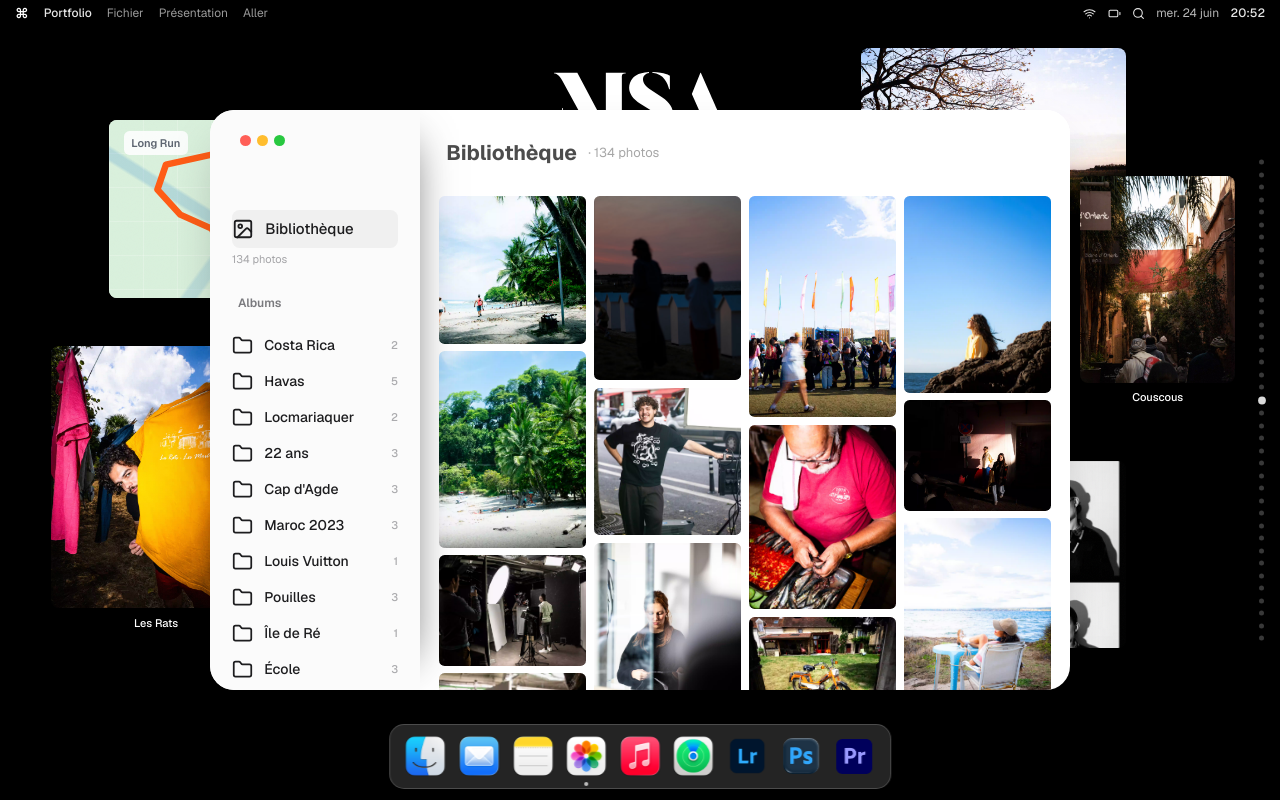
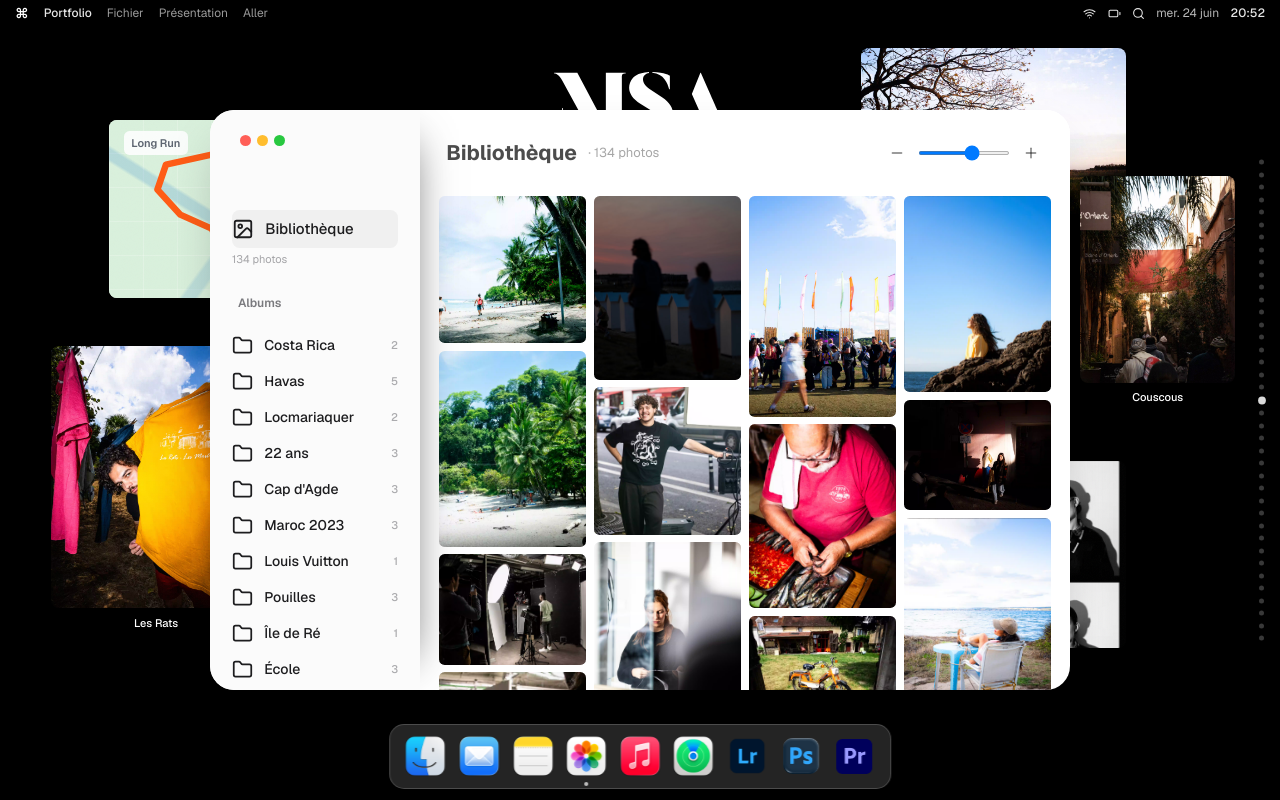
Before and after one commit to clementronde/mathis-portfolio, a Next.js app: page / in a window 1280 px wide. Both pictures are taken after a click on the button "Photos". Built offline with nearby package versions, Linux system fonts and the light colour scheme.

Commit message:
zoom dezoom photo

```diff
--- a/components/PhotosWindow.tsx
+++ b/components/PhotosWindow.tsx
@@ -6,7 +6,7 @@ import { AppIcon } from './icons/AppIcons';
 import { Lightbox } from './Lightbox';
 import { PROJECTS } from '@/data/projects';
 import { encodeSrc } from '@/utils/path';
-import { Folder, ImageIcon } from 'lucide-react';
+import { Folder, ImageIcon, Minus, Plus } from 'lucide-react';
 import { useScrollytellingStore, getStepPhotoScrollProgress } from '@/store/useScrollytellingStore';
 
 // Flatten all project images into a single list, tagged by project id
@@ -16,18 +16,47 @@ const ALL_PHOTOS = PROJECTS.flatMap((proj) =>
     .map((img, i) => ({ src: img, color: proj.color, projectId: proj.id, key: `${proj.id}-${i}` }))
 );
 
+const ZOOM_MIN = 0;
+const ZOOM_MAX = 5;
+const DEFAULT_ZOOM = 3;
+const COLUMNS_BY_ZOOM = [8, 7, 6, 4, 3, 2];
+const WHEEL_ZOOM_STEP = 420;
+const PINCH_ZOOM_IN_SCALE = 1.8;
+const PINCH_ZOOM_OUT_SCALE = 0.55;
+const ZOOM_COOLDOWN_MS = 260;
+
 export function PhotosWindow() {
   const [selectedProject, setSelectedProject] = useState<string | null>(null);
   const [lightboxIndex, setLightboxIndex] = useState<number | null>(null);
+  const [zoomLevel, setZoomLevel] = useState(DEFAULT_ZOOM);
   const step = useScrollytellingStore((state) => state.step);
   const windowContentRef = useRef<HTMLDivElement>(null);
   const galleryRef = useRef<HTMLDivElement>(null);
+  const wheelZoomDeltaRef = useRef(0);
+  const currentZoomRef = useRef(DEFAULT_ZOOM);
+  const gestureStartZoomRef = useRef(DEFAULT_ZOOM);
+  const lastZoomChangeRef = useRef(0);
 
   const filtered = selectedProject
     ? ALL_PHOTOS.filter((p) => p.projectId === selectedProject)
     : ALL_PHOTOS;
 
   const currentProject = PROJECTS.find((p) => p.id === selectedProject);
+  const columnCount = COLUMNS_BY_ZOOM[zoomLevel];
+  currentZoomRef.current = zoomLevel;
+  const setClampedZoom = (nextZoom: number | ((current: number) => number)) => {
+    setZoomLevel((current) => {
+      const value = typeof nextZoom === 'function' ? nextZoom(current) : nextZoom;
+      return Math.min(ZOOM_MAX, Math.max(ZOOM_MIN, value));
+    });
+  };
+  const nudgeZoom = (direction: -1 | 1) => {
+    const now = Date.now();
+    if (now - lastZoomChangeRef.current < ZOOM_COOLDOWN_MS) return;
+
+    lastZoomChangeRef.current = now;
+    setClampedZoom((current) => current + direction);
+  };
 
   useEffect(() => {
     const progress = getStepPhotoScrollProgress(step);
@@ -66,6 +95,53 @@ export function PhotosWindow() {
       windowContent.removeEventListener('touchstart', stopPropagation);
       windowContent.removeEventListener('touchmove', stopPropagation);
       windowContent.removeEventListener('touchend', stopPropagation);
+    };
+  }, []);
+
+  useEffect(() => {
+    const gallery = galleryRef.current;
+    if (!gallery) return;
+
+    const handleWheelZoom = (event: WheelEvent) => {
+      if (!event.ctrlKey) return;
+
+      event.preventDefault();
+      wheelZoomDeltaRef.current -= event.deltaY;
+
+      if (Math.abs(wheelZoomDeltaRef.current) < WHEEL_ZOOM_STEP) return;
+
+      nudgeZoom(wheelZoomDeltaRef.current > 0 ? 1 : -1);
+      wheelZoomDeltaRef.current = 0;
+    };
+
+    const handleGestureStart = (event: Event) => {
+      event.preventDefault();
+      gestureStartZoomRef.current = currentZoomRef.current;
+    };
+
+    const handleGestureChange = (event: Event) => {
+      const gestureEvent = event as Event & { scale?: number };
+      const scale = gestureEvent.scale ?? 1;
+
+      event.preventDefault();
+
+      if (scale >= PINCH_ZOOM_IN_SCALE && currentZoomRef.current === gestureStartZoomRef.current) {
+        nudgeZoom(1);
+      }
+
+      if (scale <= PINCH_ZOOM_OUT_SCALE && currentZoomRef.current === gestureStartZoomRef.current) {
+        nudgeZoom(-1);
+      }
+    };
+
+    gallery.addEventListener('wheel', handleWheelZoom, { passive: false });
+    gallery.addEventListener('gesturestart', handleGestureStart, { passive: false });
+    gallery.addEventListener('gesturechange', handleGestureChange, { passive: false });
+
+    return () => {
+      gallery.removeEventListener('wheel', handleWheelZoom);
+      gallery.removeEventListener('gesturestart', handleGestureStart);
+      gallery.removeEventListener('gesturechange', handleGestureChange);
     };
   }, []);
 
@@ -131,20 +207,50 @@ export function PhotosWindow() {
         <div className="flex-1 flex flex-col overflow-hidden">
           {/* Header */}
           <div
-            className="h-[86px] px-7 shrink-0 flex items-center gap-2"
+            className="h-[86px] px-7 shrink-0 flex items-center gap-2 min-w-0"
             style={{ background: '#ffffff' }}
           >
-            <span className="text-[23px] font-bold" style={{ color: 'rgba(0,0,0,0.7)' }}>
+            <span className="text-[23px] font-bold truncate min-w-0" style={{ color: 'rgba(0,0,0,0.7)' }}>
               {currentProject ? currentProject.title : 'Bibliothèque'}
             </span>
-            <span className="text-[14px] ml-1" style={{ color: 'rgba(0,0,0,0.35)' }}>
+            <span className="text-[14px] ml-1 shrink-0" style={{ color: 'rgba(0,0,0,0.35)' }}>
               · {filtered.length} photo{filtered.length > 1 ? 's' : ''}
             </span>
             {currentProject && (
-              <span className="text-[11px] ml-auto" style={{ color: 'rgba(0,0,0,0.3)' }}>
+              <span className="text-[11px] ml-auto shrink-0" style={{ color: 'rgba(0,0,0,0.3)' }}>
                 {currentProject.location} · {currentProject.year}
               </span>
             )}
+            <div className="ml-auto flex shrink-0 items-center gap-2" style={{ color: 'rgba(0,0,0,0.52)' }}>
+              <button
+                type="button"
+                onClick={() => setClampedZoom((current) => current - 1)}
+                aria-label="Réduire la taille des photos"
+                className="grid h-7 w-7 place-items-center rounded-md transition-colors hover:bg-black/5 disabled:opacity-35"
+                disabled={zoomLevel === ZOOM_MIN}
+              >
+                <Minus size={16} strokeWidth={2.2} />
+              </button>
+              <input
+                aria-label="Taille des photos"
+                type="range"
+                min={ZOOM_MIN}
+                max={ZOOM_MAX}
+                step={1}
+                value={zoomLevel}
+                onChange={(event) => setClampedZoom(Number(event.target.value))}
+                className="h-1 w-[92px] accent-[#007aff]"
+              />
+              <button
+                type="button"
+                onClick={() => setClampedZoom((current) => current + 1)}
+                aria-label="Agrandir les photos"
+                className="grid h-7 w-7 place-items-center rounded-md transition-colors hover:bg-black/5 disabled:opacity-35"
+                disabled={zoomLevel === ZOOM_MAX}
+              >
+                <Plus size={16} strokeWidth={2.2} />
+              </button>
+            </div>
           </div>
 
           {/* Grid */}
@@ -156,7 +262,8 @@ export function PhotosWindow() {
                 animate={{ opacity: 1 }}
                 exit={{ opacity: 0 }}
                 transition={{ duration: 0.15 }}
-                className="columns-4 gap-2"
+                className="gap-2"
+                style={{ columnCount, columnGap: 8 }}
               >
                 {filtered.map((photo, idx) => (
                   <motion.button
```
